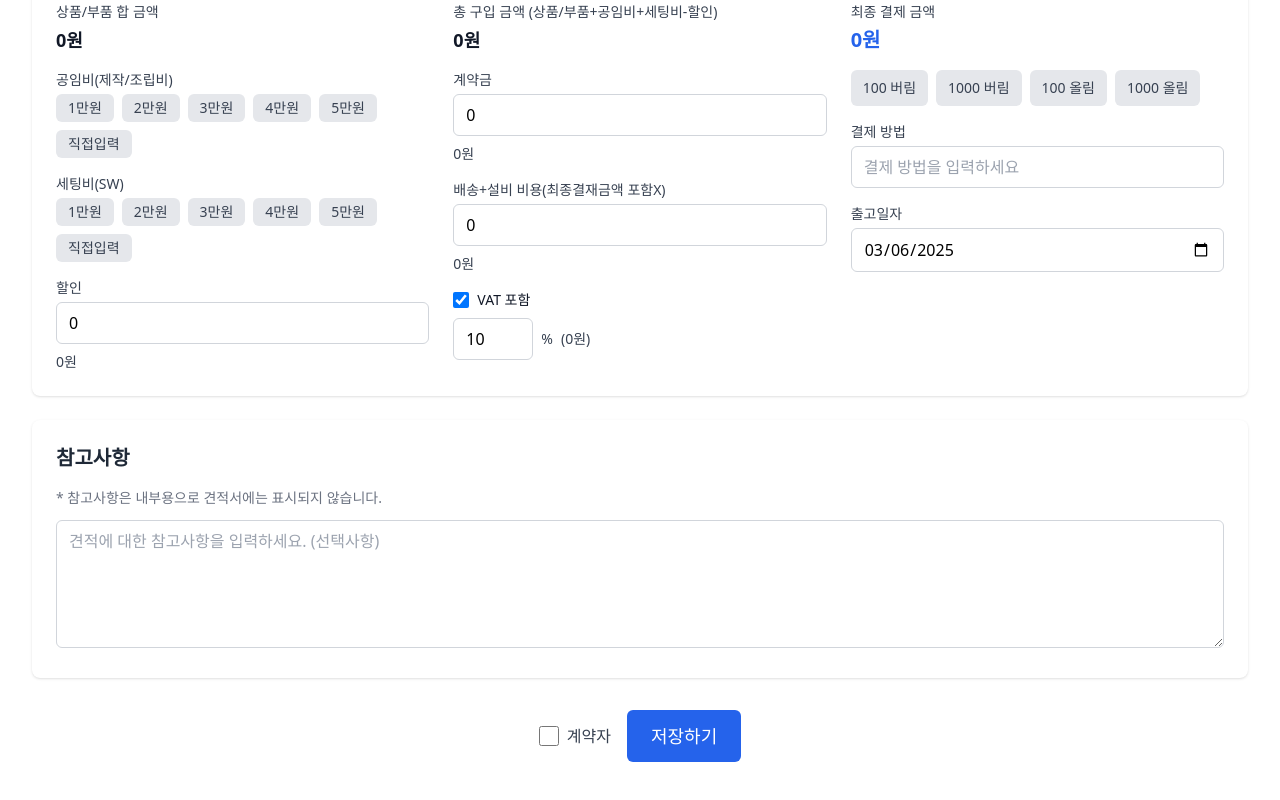
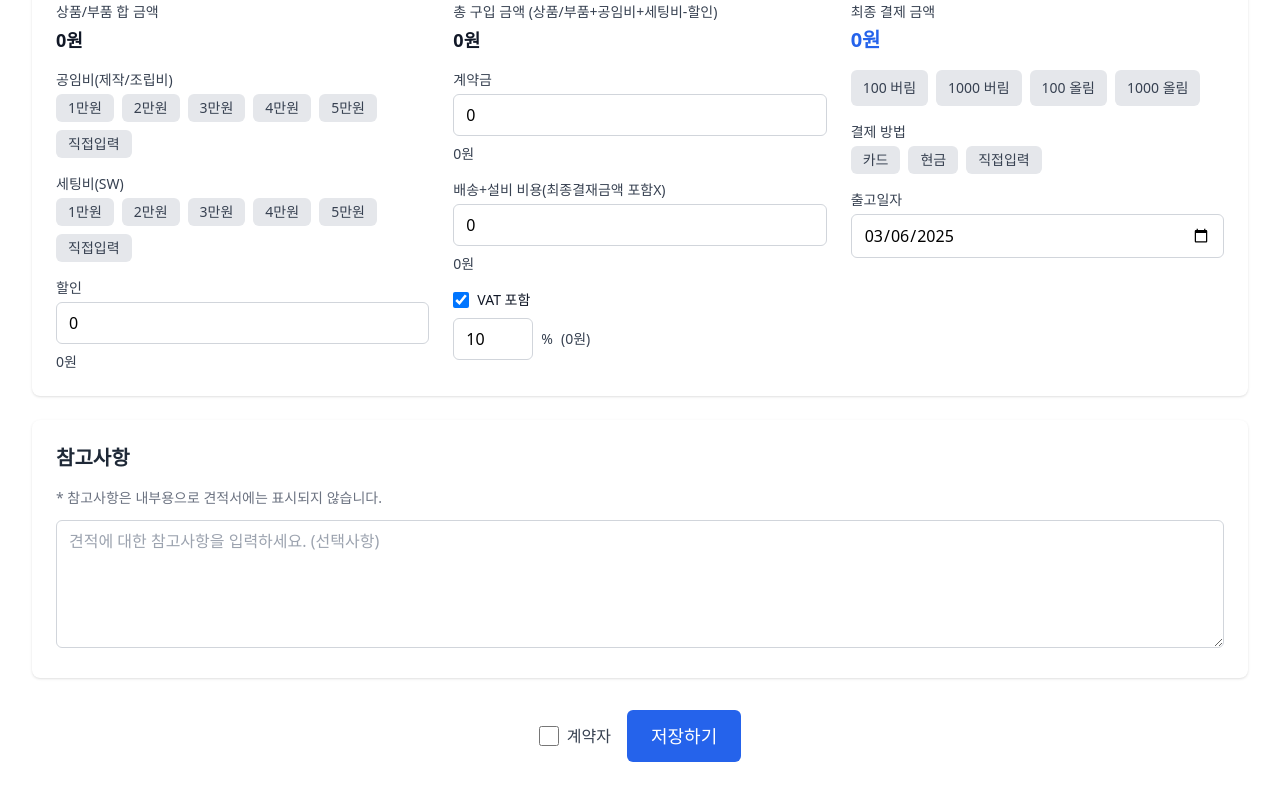
Before and after one commit to kcj980/wellcompro, a Next.js app: page /estimate in a window 1280 px wide. Shown: the part 1357-2157 px from the top of the page. Built offline with nearby package versions, Linux system fonts and the light colour scheme.

Commit message:
견적서저장페이지 결제정보 결제방법 선택 할 수 있게 수정

```diff
--- a/app/estimate/page.js
+++ b/app/estimate/page.js
@@ -110,6 +110,7 @@ function EstimateContent() {
   const [isCustomManager, setIsCustomManager] = useState(false);
   const [isCustomLaborCost, setIsCustomLaborCost] = useState(false);
   const [isCustomSetupCost, setIsCustomSetupCost] = useState(false);
+  const [isCustomPaymentMethod, setIsCustomPaymentMethod] = useState(false); // 결제 방법 직접 입력 모드 상태
 
   /**
    * 결제 정보를 관리하는 상태
@@ -802,6 +803,14 @@ function EstimateContent() {
               releaseDate: formattedReleaseDate
             });
 
+            // 결제 방법이 '카드' 또는 '현금'인 경우 직접 입력 모드가 아니도록 설정
+            if (estimatePaymentInfo.paymentMethod === '카드' || estimatePaymentInfo.paymentMethod === '현금') {
+              setIsCustomPaymentMethod(false);
+            } else if (estimatePaymentInfo.paymentMethod) {
+              // 결제 방법이 있지만 '카드'나 '현금'이 아닌 경우 직접 입력 모드로 설정
+              setIsCustomPaymentMethod(true);
+            }
+
             setCalculatedValues(data.estimate.calculatedValues || {
               productTotal: 0,
               totalPurchase: 0,
@@ -952,6 +961,16 @@ function EstimateContent() {
           : item
       )
     );
+  };
+
+  // 결제 방법 선택 핸들러
+  const handlePaymentMethodSelect = (value) => {
+    setIsCustomPaymentMethod(value === 'custom');
+    if (value !== 'custom') {
+      setPaymentInfo(prev => ({ ...prev, paymentMethod: value }));
+    } else {
+      setPaymentInfo(prev => ({ ...prev, paymentMethod: '' }));
+    }
   };
 
   // JSX 렌더링 시작
@@ -2123,6 +2142,43 @@ function EstimateContent() {
                   <label className="block text-sm font-medium text-gray-700 mb-1">
                     결제 방법
                   </label>
+                  <div className="space-y-2">
+                    <div className="flex flex-wrap gap-2">
+                      <button
+                        type="button"
+                        onClick={() => handlePaymentMethodSelect('카드')}
+                        className={`px-3 py-1 rounded-md text-sm ${
+                          paymentInfo.paymentMethod === '카드' && !isCustomPaymentMethod
+                            ? 'bg-blue-600 text-white'
+                            : 'bg-gray-200 text-gray-700 hover:bg-gray-300'
+                        }`}
+                      >
+                        카드
+                      </button>
+                      <button
+                        type="button"
+                        onClick={() => handlePaymentMethodSelect('현금')}
+                        className={`px-3 py-1 rounded-md text-sm ${
+                          paymentInfo.paymentMethod === '현금' && !isCustomPaymentMethod
+                            ? 'bg-blue-600 text-white'
+                            : 'bg-gray-200 text-gray-700 hover:bg-gray-300'
+                        }`}
+                      >
+                        현금
+                      </button>
+                      <button
+                        type="button"
+                        onClick={() => handlePaymentMethodSelect('custom')}
+                        className={`px-3 py-1 rounded-md text-sm ${
+                          isCustomPaymentMethod
+                            ? 'bg-blue-600 text-white'
+                            : 'bg-gray-200 text-gray-700 hover:bg-gray-300'
+                        }`}
+                      >
+                        직접입력
+                      </button>
+                    </div>
+                    {isCustomPaymentMethod && (
                       <input
                         type="text"
                         name="paymentMethod"
@@ -2131,6 +2187,8 @@ function EstimateContent() {
                         className="w-full border border-gray-300 rounded-md px-3 py-2 focus:outline-none focus:ring-2 focus:ring-blue-500"
                         placeholder="결제 방법을 입력하세요"
                       />
+                    )}
+                  </div>
                 </div>
 
                 {/* 출고일자 입력 필드 */}
--- a/app/quote/[id]/consumer/page.js
+++ b/app/quote/[id]/consumer/page.js
@@ -183,31 +183,31 @@ export default function ConsumerQuotePage({ params }) {
           <div style={{ width: '50%', height: 'auto' }}className="border border-sky-200 rounded-lg flex bg-sky-50">
             <table style={{ width: '100%' }} className="m-1">
               <tbody>
-                <tr style={{ lineHeight: '17px' }}>
+                <tr style={{ lineHeight: '18px' }}>
                   <td style={{ width: '25%' }} className="text-left text-black font-semibold tracking-extra-widetitler">성 명</td>
                   <td style={{ width: '75%' }} className="text-left text-black font-semibold">
                     {estimate.customerInfo?.name || ''}
                   </td>
                 </tr>
-                <tr style={{ lineHeight: '17px' }}>
+                <tr style={{ lineHeight: '18px' }}>
                   <td style={{ width: '25%' }} className="text-left text-black font-semibold tracking-wide">연 락 처</td>
                   <td style={{ width: '75%' }} className="text-left text-black font-semibold">
                     {estimate.customerInfo?.phone || ''}
                   </td>
                 </tr>
-                <tr style={{ lineHeight: '17px' }}>
+                <tr style={{ lineHeight: '18px' }}>
                   <td style={{ width: '25%' }} className="text-left text-black font-semibold tracking-wider">PC 번호</td>
                   <td style={{ width: '75%' }} className="text-left text-black font-semibold">
                     {estimate.customerInfo?.pcNumber || ''}
                   </td>
                 </tr>
-                <tr style={{ lineHeight: '17px' }}>
+                <tr style={{ lineHeight: '18px' }}>
                   <td style={{ width: '25%' }} className="text-left text-black font-semibold tracking-wider">AS 조건</td>
                   <td style={{ width: '75%' }} className="text-left text-black font-semibold">
                     {estimate.customerInfo?.asCondition || ''}
                   </td>
                 </tr>
-                <tr style={{ lineHeight: '17px' }}>
+                <tr style={{ lineHeight: '18px' }}>
                   <td style={{ width: '25%' }} className="text-left text-black font-semibold tracking-tight">견적담당</td>
                   <td style={{ width: '75%' }} className="text-left text-black font-semibold">
                     {estimate.customerInfo?.manager || ''}
@@ -220,7 +220,7 @@ export default function ConsumerQuotePage({ params }) {
           <div style={{ width: '50%', height: 'auto' }}className="border border-sky-200 rounded-lg flex bg-sky-50">
             <table style={{ width: '100%' }} className="m-1">
               <tbody>
-                <tr style={{ lineHeight: '17px' }}>
+                <tr style={{ lineHeight: '18px' }}>
                   <td className="text-center text-black font-semibold border-r border-sky-200 tracking-extra-wide pr-1" rowSpan="4" style={{ writingMode: 'vertical-rl'}}>공 급 자</td>
                   <td style={{ width: '25%' }} className="text-left text-black font-semibold pl-1 tracking-tighter">등록번호</td>
                   <td style={{ width: '45%' }} className="text-left text-black font-semibold">607-02-70320</td>
@@ -250,16 +250,16 @@ export default function ConsumerQuotePage({ params }) {
                     </span>
                   </td>
                 </tr>
-                <tr style={{ lineHeight: '17px' }}>
+                <tr style={{ lineHeight: '18px' }}>
                   <td style={{ width: '25%' }} className="text-left text-black font-semibold pl-1 tracking-extra-widetitler">상 호</td>
                   <td style={{ width: '45%' }} className="text-left text-black font-semibold">웰컴 시스템</td>
 
                 </tr>
-                <tr style={{ lineHeight: '17px' }}>
+                <tr style={{ lineHeight: '18px' }}>
                   <td style={{ width: '25%' }} className="text-left text-black font-semibold pl-1 tracking-extra-widetitler">주 소</td>
                   <td style={{ width: '40%' }} className="text-left text-black font-semibold" colSpan="2">부산시 동래구 온천장로 20 <br/>부산컴퓨터도매상가 209호</td>
                 </tr>
-                <tr style={{ lineHeight: '17px' }}>
+                <tr style={{ lineHeight: '18px' }}>
                   <td style={{ width: '25%' }} className="text-left text-black font-semibold pl-1 tracking-tighter">전화번호</td>
                   <td style={{ width: '40%' }} className="text-left text-black font-semibold" colSpan="2">051-926-6604, 010-8781-8871</td>
                 </tr>
@@ -359,7 +359,7 @@ export default function ConsumerQuotePage({ params }) {
                   <span>{estimate.paymentInfo?.deposit?.toLocaleString()}원</span>
                 </div>
               )}
-              <div className="border border-sky-400 rounded-md p-2 bg-sky-450 flex-[1.6] flex justify-between items-center">
+              <div className="border border-sky-400 rounded-md p-2 bg-sky-350 flex-[1.6] flex justify-between items-center">
                 <span className="font-semibold text-black">총 구입 금액<span className="text-xs">
                   {estimate.paymentInfo?.discount > 0 ? "(공임+세팅-할인)" : "(공임+세팅)"}
                 </span>:</span>
@@ -377,7 +377,7 @@ export default function ConsumerQuotePage({ params }) {
                 )}
 
                 {/* 최종 결제 금액 */}
-                <div className="border-2 border-sky-500 rounded-md p-3 bg-sky-550 from-sky-100 to-sky-200 flex-[1.6] flex justify-between items-center font-bold shadow-md relative overflow-hidden">
+                <div className="border-2 border-sky-500 rounded-md p-3 bg-sky-450 from-sky-100 to-sky-200 flex-[1.6] flex justify-between items-center font-bold shadow-md relative overflow-hidden">
                     <div className="absolute inset-0 bg-sky-500 opacity-10 rounded"></div>
                     <span className="text-lg text-blue-900 z-10 font-bold">
                       {estimate.paymentInfo?.includeVat ? "최종 결제 금액(VAT포함):" : "최종 결제 금액:"}
```
Lines whose indentation alone changed are shown as unchanged.
